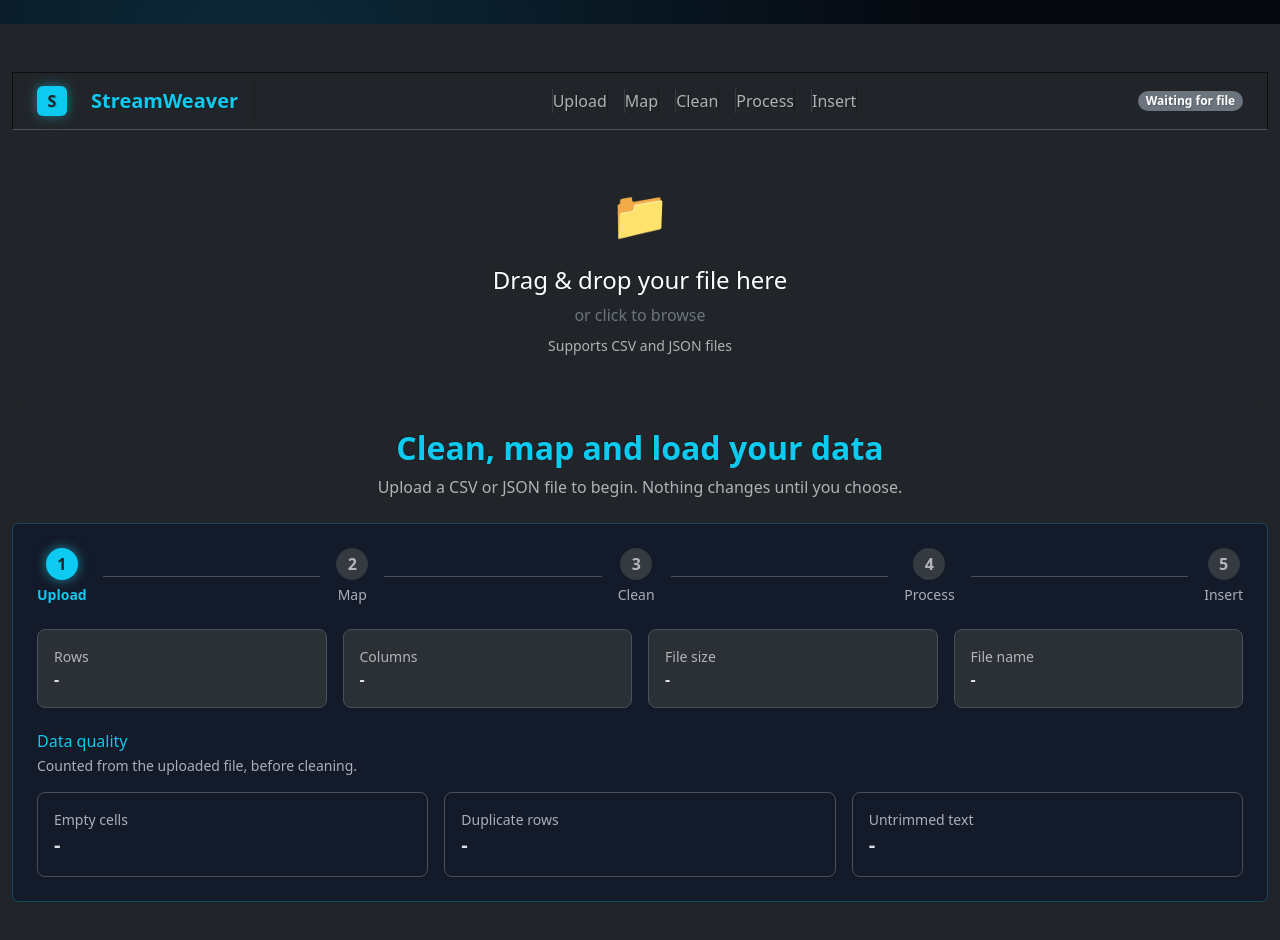
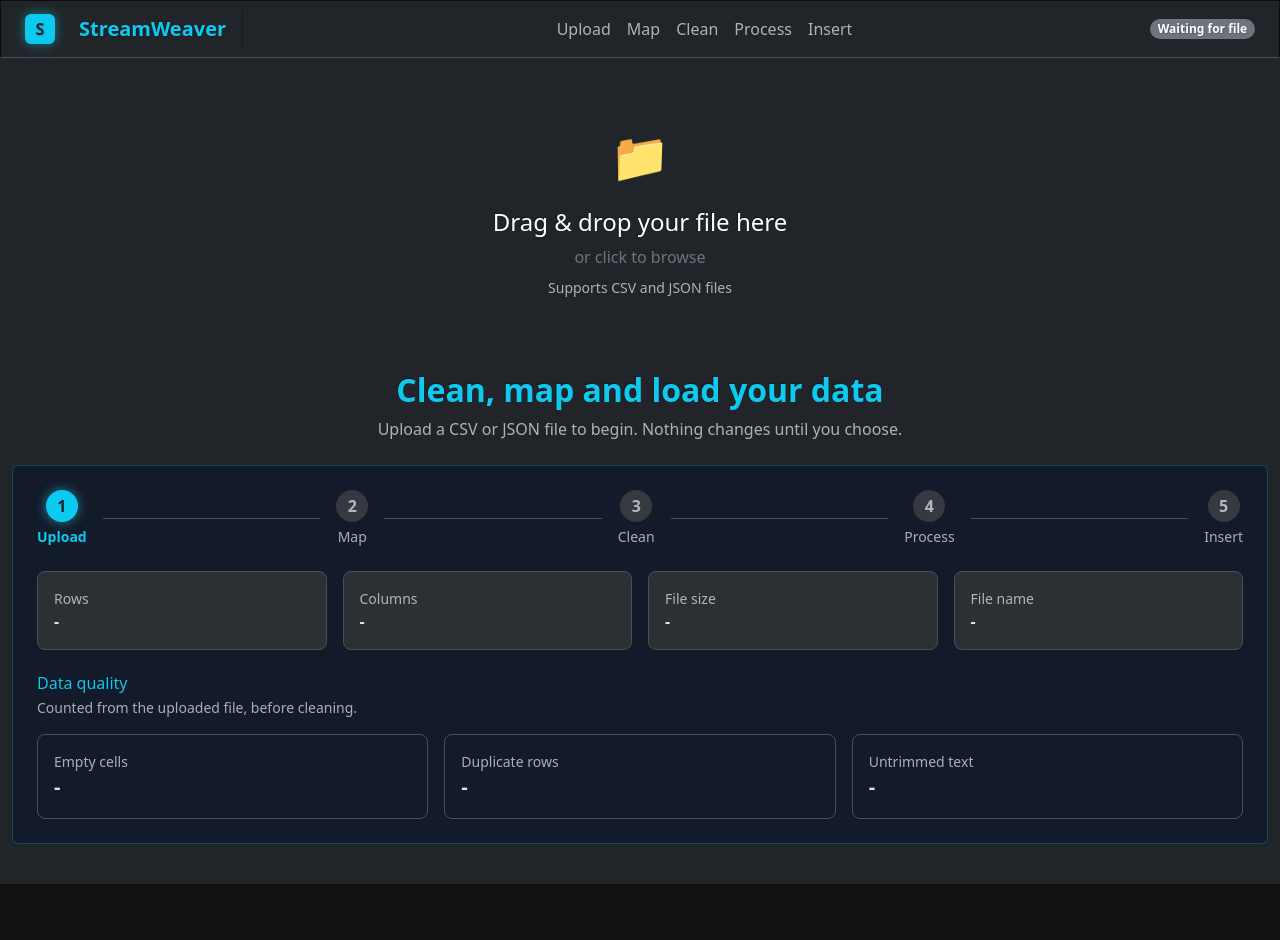
Before and after one commit to Jaylad14/StreamWeaver, a React (Vite) app in the folder frontend/: page / in a window 1280 px wide. After the commit the page ends 884 px from the top, so only its background shows below. Built offline with nearby package versions, Linux system fonts and the light colour scheme.

Commit message:
Navbar links scroll to sections; add section ids

```diff
--- a/frontend/src/App.jsx
+++ b/frontend/src/App.jsx
@@ -76,7 +76,9 @@ function App() {
         {!uploadedData && (
           <div className="row">
             <div className="col-12">
-              <UploadZone onUpload={handleUpload} loading={loading} />
+              <div id="upload">
+                <UploadZone onUpload={handleUpload} loading={loading} />
+            </div>
             </div>
           </div>
         )}
@@ -90,7 +92,9 @@ function App() {
             {uploadedData && (
               <div className="row mt-4">
                 <div className="col-12">
-                  <ColumnMapping columns={uploadedData.data.columns} onChange={({ mappings: m, customCode: c }) => { setMappings(m); setCustomCode(c); }} />
+                  <div id="map">
+                    <ColumnMapping columns={uploadedData.data.columns} onChange={({ mappings: m, customCode: c }) => { setMappings(m); setCustomCode(c); }} />
+                </div>
                 </div>
               </div>
             )}
@@ -99,7 +103,9 @@ function App() {
               <>
                 <div className="row mt-4">
                   <div className="col-12">
-                    <ProgressBar fileId={fileId} customCode={customCode} mappings={mappings} columns={uploadedData?.data?.columns || []} onComplete={handleProcessComplete} />
+                    <div id="process">
+                      <ProgressBar fileId={fileId} customCode={customCode} mappings={mappings} columns={uploadedData?.data?.columns || []} onComplete={handleProcessComplete} />
+                  </div>
                   </div>
                 </div>
 
@@ -113,7 +119,9 @@ function App() {
 
                     <div className="row mt-4">
                       <div className="col-12">
-                        <InsertButton fileId={fileId} transformedData={transformedData} />
+                        <div id="insert">
+                          <InsertButton fileId={fileId} transformedData={transformedData} />
+                      </div>
                       </div>
                     </div>
                   </>
--- a/frontend/src/components/AppNavbar.jsx
+++ b/frontend/src/components/AppNavbar.jsx
@@ -1,10 +1,21 @@
 import React from 'react';
 
 export default function AppNavbar({ hasFile }) {
-  const links = ['Upload', 'Map', 'Clean', 'Process', 'Insert'];
+  const links = [
+    { label: 'Upload', target: 'upload' },
+    { label: 'Map', target: 'map' },
+    { label: 'Clean', target: 'process' },
+    { label: 'Process', target: 'process' },
+    { label: 'Insert', target: 'insert' }
+  ];
+
+  const goTo = (id) => {
+    const el = document.getElementById(id);
+    if (el) el.scrollIntoView({ behavior: 'smooth', block: 'start' });
+  };
 
   return (
-    <nav style={{ position: "relative", zIndex: 1 }} className="navbar navbar-expand bg-body border-bottom px-3 px-lg-4 py-2">
+    <nav className="navbar navbar-expand fixed-top bg-body border-bottom px-3 px-lg-4 py-2">
       <div className="container-fluid p-0 d-flex align-items-center justify-content-between">
         <div className="d-flex align-items-center gap-2">
           <span className="rounded-2 d-inline-flex align-items-center justify-content-center fw-bold text-dark bg-info" style={{ width: 30, height: 30, boxShadow: '0 0 12px rgba(34,211,238,0.5)' }}>S</span>
@@ -12,9 +23,15 @@ export default function AppNavbar({ hasFile }) {
         </div>
 
         <ul className="navbar-nav flex-row gap-3 d-none d-md-flex">
-          {links.map((label) => (
-            <li className="nav-item" key={label}>
-              <span className="nav-link small text-body-secondary p-0">{label}</span>
+          {links.map((link) => (
+            <li className="nav-item" key={link.label}>
+              <button
+                type="button"
+                className="nav-link small text-body-secondary p-0 border-0 bg-transparent"
+                onClick={() => goTo(link.target)}
+              >
+                {link.label}
+              </button>
             </li>
           ))}
         </ul>
```
